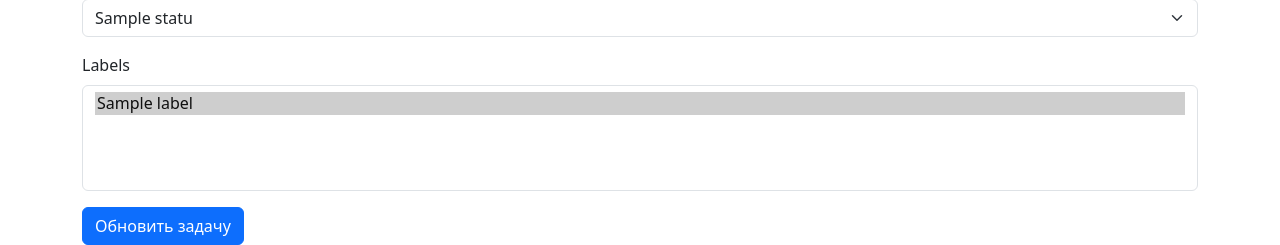
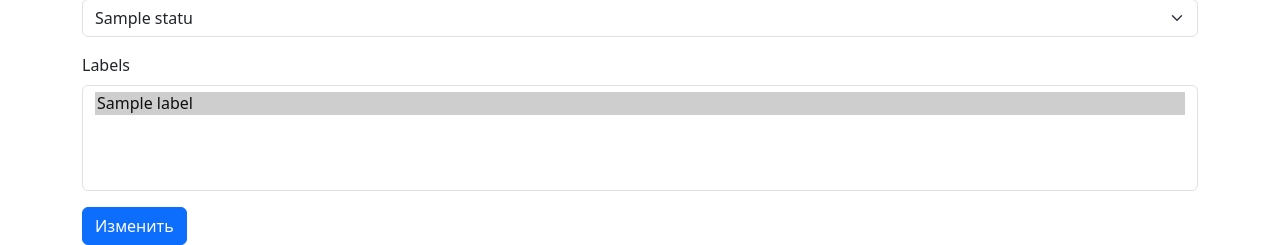
Before and after one commit to ESKolpakov/python-project-52, a Django app: page /tasks/1/update/ in a window 1280 px wide. Shown: the part 635-880 px from the top of the page. Run offline with Django 4.2, Linux system fonts and the light colour scheme; a user stored in the database is signed in; tables that the repository leaves empty hold one stand-in row (values such as "Sample post"); some libraries are stand-ins or nearby versions.

Commit message:
fix another update.html files

```diff
--- a/task_manager/templates/labels/update.html
+++ b/task_manager/templates/labels/update.html
@@ -6,6 +6,6 @@
   <form method="post">
     {% csrf_token %}
     {% bootstrap_form form %}
-    <button type="submit" class="btn btn-primary">Обновить метку</button>
+    <button type="submit" class="btn btn-primary">Изменить</button>
   </form>
 {% endblock %}
--- a/task_manager/templates/statuses/update.html
+++ b/task_manager/templates/statuses/update.html
@@ -6,6 +6,6 @@
   <form method="post">
     {% csrf_token %}
     {% bootstrap_form form %}
-    <button type="submit" class="btn btn-primary">Обновить статус</button>
+    <button type="submit" class="btn btn-primary">Изменить</button>
   </form>
 {% endblock %}
--- a/task_manager/templates/tasks/update.html
+++ b/task_manager/templates/tasks/update.html
@@ -6,6 +6,6 @@
   <form method="post">
     {% csrf_token %}
     {% bootstrap_form form %}
-    <button type="submit" class="btn btn-primary">Обновить задачу</button>
+    <button type="submit" class="btn btn-primary">Изменить</button>
   </form>
 {% endblock %}
```
